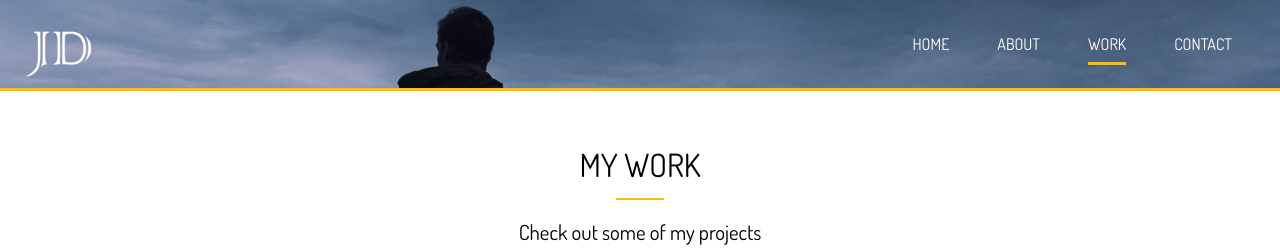
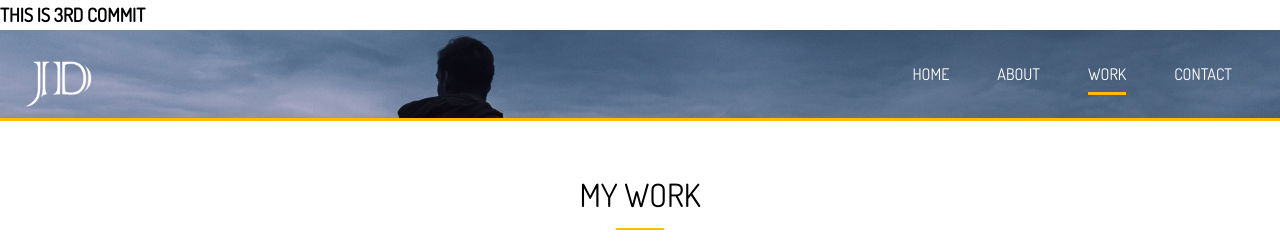
Before and after one commit to arjunesoft/Sass_Portfolio_Project_test, a website: page work.html in a window 1280 px wide. Shown: the top 252 px of the page. Drawn offline with Linux system fonts and the light colour scheme.

Commit message:
Added h3 tag in work.html when head was on 7c31865

```diff
--- a/work.html
+++ b/work.html
@@ -15,6 +15,7 @@
 </head>
 
 <body>
+    <h3>This is 3rd commit</h3>
     <!-- Header -->
     <header id="header-inner">
         <div class="container">
```
